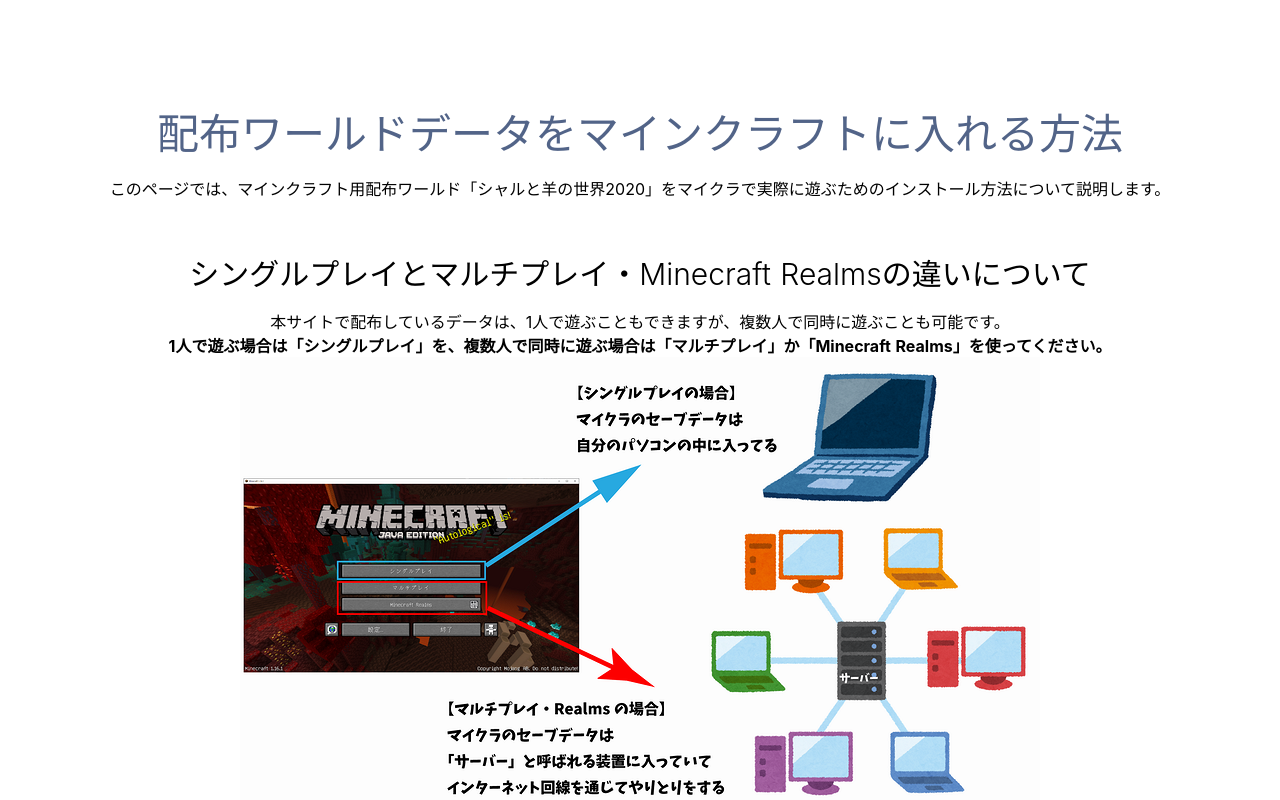
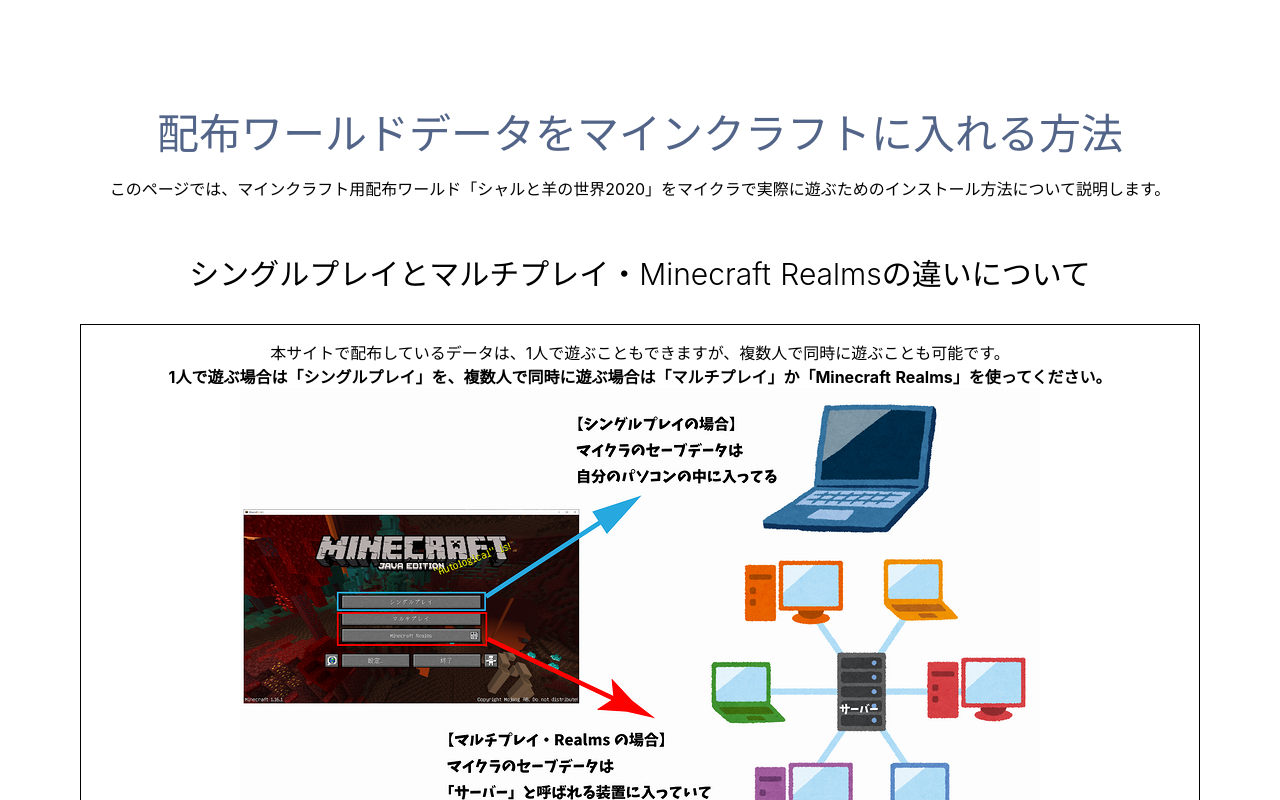
Before and after one commit to karia/shimamura-charlotte-bd, a Nuxt app: page /howtoplay in a window 1280 px wide. Shown: the top 800 px of the page. Built offline with nearby package versions, Linux system fonts and the light colour scheme.

Commit message:
遊び方をセクションごとに枠で囲った

```diff
--- a/pages/howtoplay.vue
+++ b/pages/howtoplay.vue
@@ -14,7 +14,7 @@
           シングルプレイとマルチプレイ・Minecraft Realmsの違いについて
         </h3>
 
-        <section>
+        <section class="howtoplay_article">
           <div>
           本サイトで配布しているデータは、1人で遊ぶこともできますが、複数人で同時に遊ぶことも可能です。
           </div>
@@ -52,7 +52,7 @@
           シングルプレイで遊ぶ方法（OSがWindowsの場合）
         </h3>
 
-        <div>
+        <section class="howtoplay_article">
           <p>以下の手順ではシングルのワールドとしてデータをインポートします。完了するとシングルで遊べるようになります。</p>
 
           <p>(0) ダウンロードしたzipファイルを解凍し、中に「charlotte-world」というフォルダがあるのを確認する</p>
@@ -80,13 +80,13 @@
 
           <p>(8) マインクラフトを再度起動し、タイトルから「シングルプレイ」を選択。一覧にある「charlotte-world」と書かれたワールドを起動</p>
           <img src="windows/select-world.png" alt="saves">
-        </div>
+        </section>
 
         <h3 class="sectiontitle">
           シングルプレイで遊ぶ方法（OSがmacの場合）
         </h3>
 
-        <div>
+        <section class="howtoplay_article">
           <p>(0) ダウンロードしたzipファイルを解凍する（中にcharlotte-worldというフォルダが入っています）</p>
 
           <p>(1) 画面左下の、「Finder」のボタンをクリック</p>
@@ -112,13 +112,13 @@
 
           <p>(8) 「ワールドを選択」の画面に配布ワールドが追加されているので、選択して起動！</p>
           <img src="mac/07.png" alt="07">
-        </div>
+        </section>
 
         <h3 class="sectiontitle">
           Minecraft Realmsを使って複数人で遊ぶ方法
         </h3>
 
-        <div>
+        <section class="howtoplay_article">
           <div>
             この方法を使う場合、先に「シングルプレイで遊ぶ方法」を実行して、セーブデータをマイクラ内に入れておいてください！
           </div>
@@ -155,7 +155,7 @@
           <img src="realms/9.png" alt="9">
 
           <p>これでプレイできます！</p>
-        </div>
+        </section>
       </section>
 
       <section class="backtotop">
@@ -220,10 +220,10 @@
   padding-top: 15px;
   padding-bottom: 15px;
 }
-#caution {
-  border: medium solid red;
-  padding: 20px;
-  margin: 20px;
-  font-size: 20px;
+.howtoplay_article {
+  border: 1px solid black;
+  padding: 15px;
+  margin: 15px;
+  margin-bottom: 30px;
 }
 </style>
```
